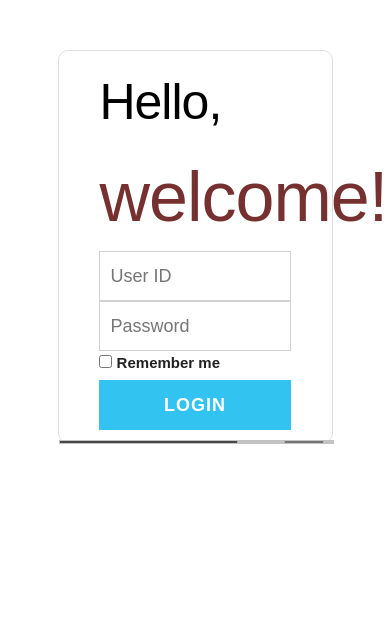
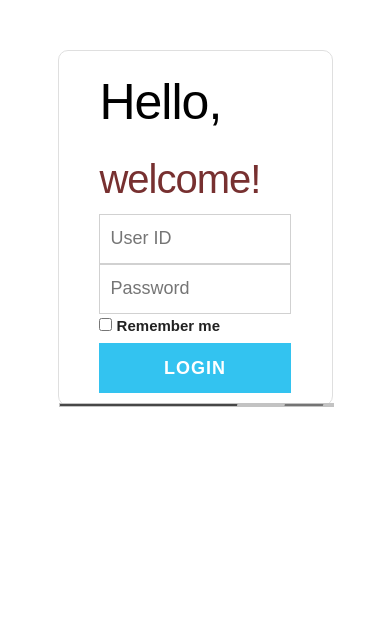
Before and after one commit to Sulayman-ma/IDCard, a Flask app: page /login in a window 390 px wide. Shown: the top 630 px of the page. Run offline with Flask 3, Linux system fonts and the light colour scheme; some libraries are stand-ins or nearby versions.

Commit message:
fixed login page responsiveness

```diff
--- a/id_card/static/css/figma.css
+++ b/id_card/static/css/figma.css
@@ -43,6 +43,15 @@ h2.hello {
 
 .group :first-child {
     margin-bottom: 0px;
+}
+
+@media (max-width: 568px) {
+    .welcome {
+        width: 70%;
+        margin: 0 auto;
+        color: #773030;
+        font-size: 40px;
+    }
 }
 
 .right-panel {
```
